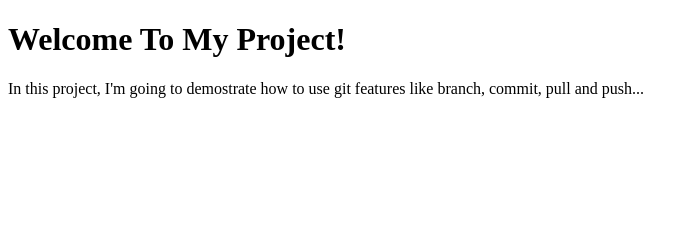
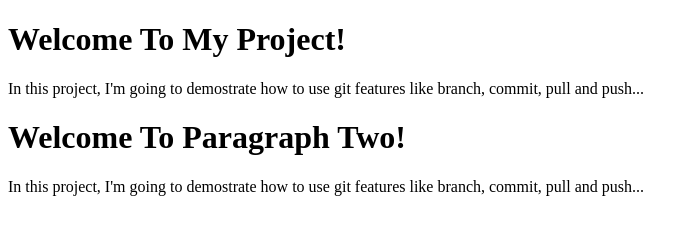
Before and after one commit to Concord-ih/new-git-project, a plain HTML site: page index.html in a window 1280 px wide. Shown: the whole page, without its empty margins (0-698 px from the left). Drawn offline with Linux system fonts and the light colour scheme.

Commit message:
I added a second paragraph to the document

```diff
--- a/index.html
+++ b/index.html
@@ -6,5 +6,7 @@
     <body>
         <h1>Welcome To My Project!</h1>
         <p>In this project, I'm going to demostrate how to use git features like branch, commit, pull and push...</p>
+        <h1>Welcome To Paragraph Two!</h1>
+        <p>In this project, I'm going to demostrate how to use git features like branch, commit, pull and push...</p>
     </body>
 </html>
```
